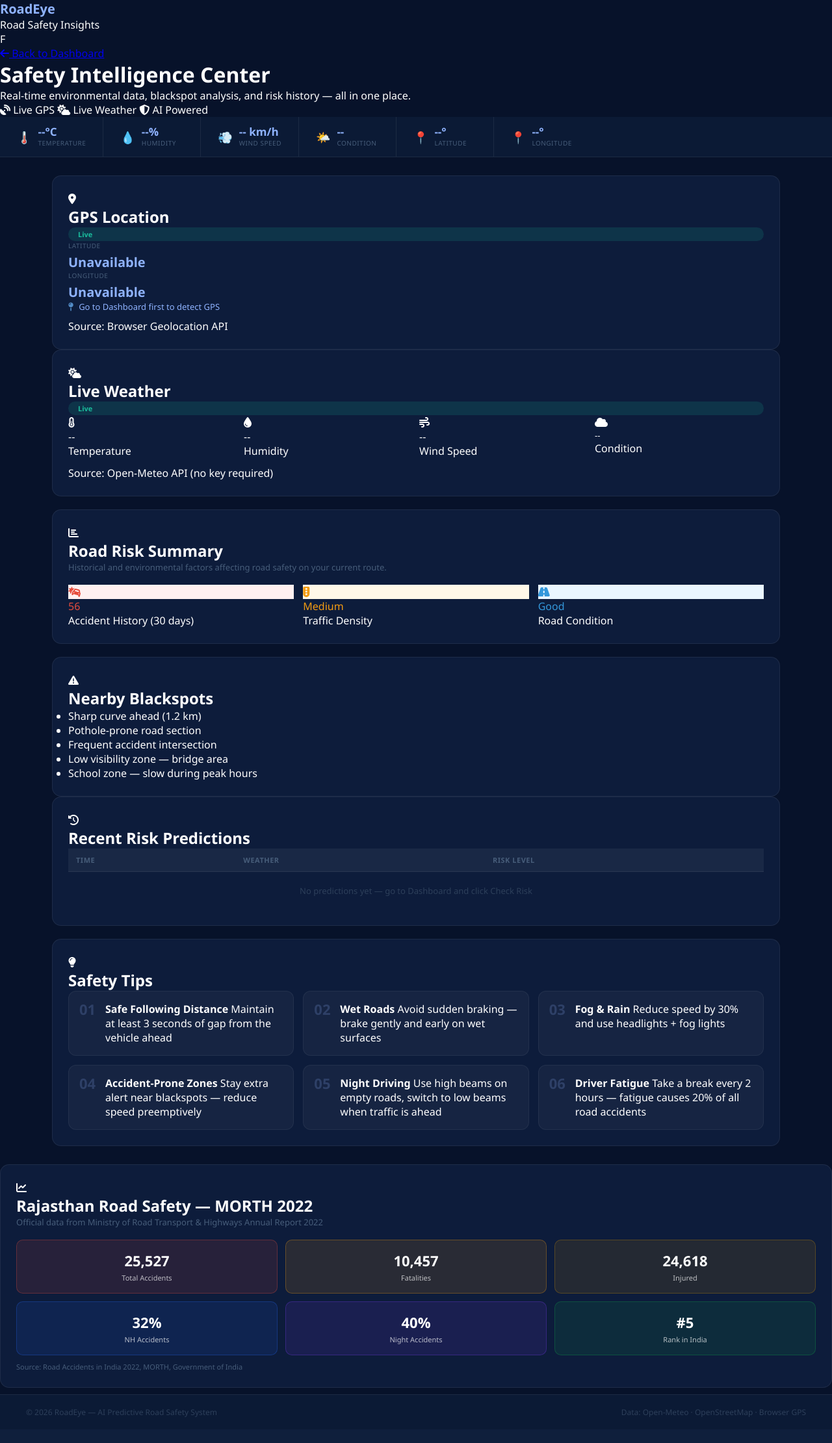
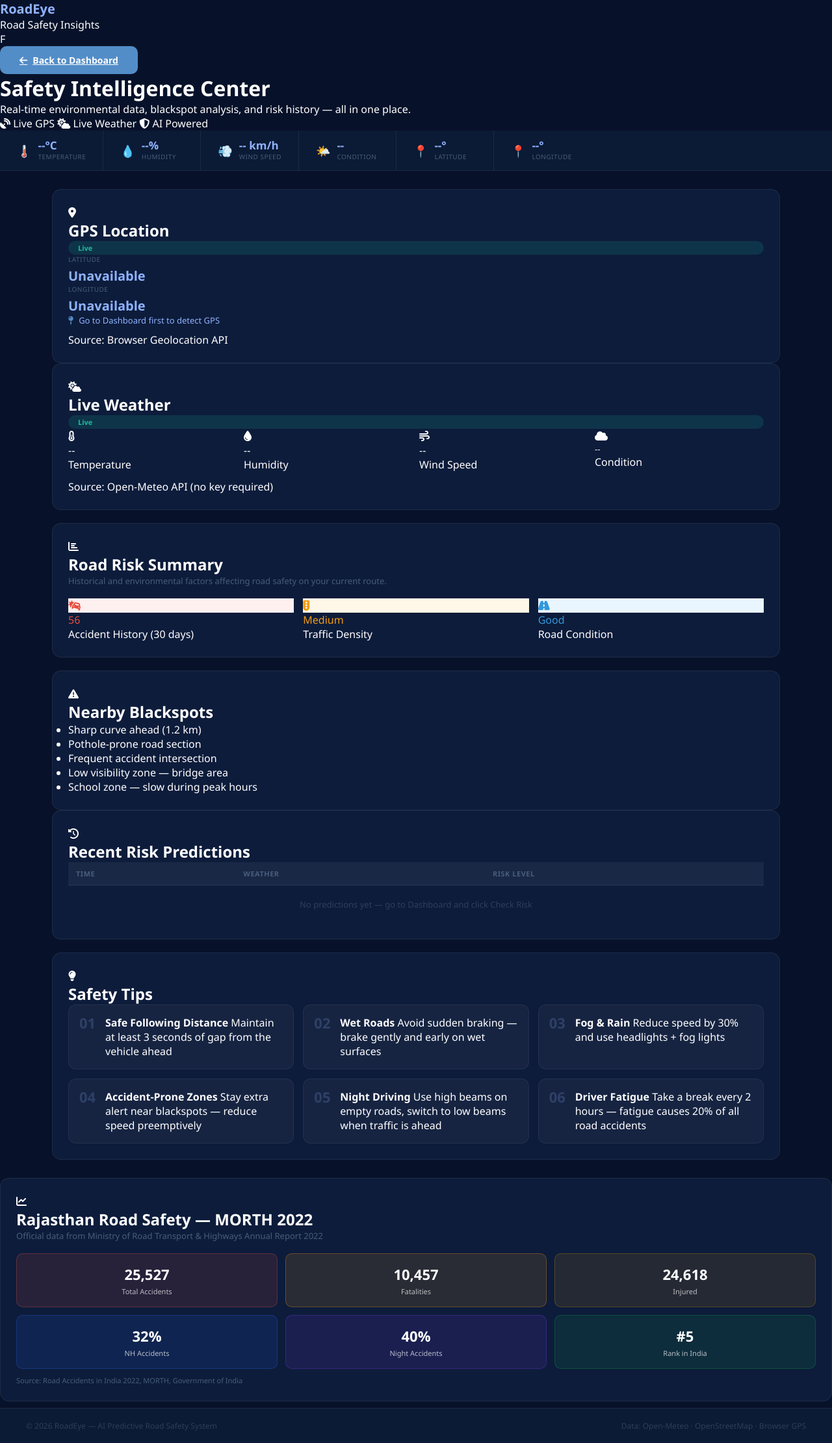
Before and after one commit to lochan613/roadeye-ai, a Flask app: page /secondary in a window 1280 px wide. Shown: the whole page at 65% size. Before the commit the page ends 2181 px from the top, so only its background shows below. Run offline with Flask 3, Linux system fonts and the light colour scheme; a user stored in the database is signed in.

Commit message:
Clean up secondary.css and add back button styles
Removed commented-out deployment notes and added back button styles.

````diff
--- a/static/secondary.css
+++ b/static/secondary.css
@@ -166,50 +166,6 @@ tbody tr:hover { background:rgba(255,255,255,0.03); }
 .morth-tile.green  { background: rgba(22,163,74,0.12);  border: 1px solid rgba(22,163,74,0.3); }
 .morth-num   { font-size: 22px; font-weight: 900; color: white; margin-bottom: 4px; }
 .morth-label { font-size: 11px; color: rgba(255,255,255,0.7); }
-```
-
----
-
-### 👤 Member 3 — Backend + Deployment
-**Days 1-7**
-
-**Day 1-2: Firebase Setup**
-
-1. firebase.google.com → New Project → "RoadEye"
-2. Firestore Database → Create → Start in test mode
-3. Authentication → Enable Email/Password
-
-**Day 3-4: Replace SQLite with Firebase**
-
-Ye ek alag session mein karenge — bahut steps hain. Abhi ke liye SQLite rakhte hain, Firebase baad mein add karenge.
-
-**Day 5-7: Render Deployment**
-
-Project folder mein ye files banao:
-
-**`requirements.txt`:**
-```
-flask==3.0.0
-flask-sqlalchemy==3.1.1
-joblib==1.3.2
-pandas==2.1.4
-scikit-learn==1.6.1
-gunicorn==21.2.0
-numpy==1.26.2
-```
-
-**`Procfile`** (no extension):
-```
-web: gunicorn app:app
-```
-
-**`.gitignore`:**
-```
-__pycache__/
-*.pyc
-*.db
-.env
-venv/
 /* ── BACK BUTTON ── */
 .back-btn {
     background:#538dc8; color:white; border:none;
````
